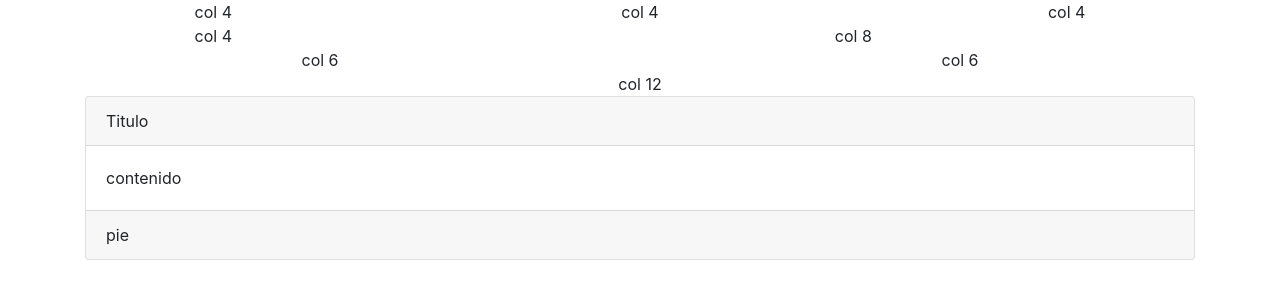
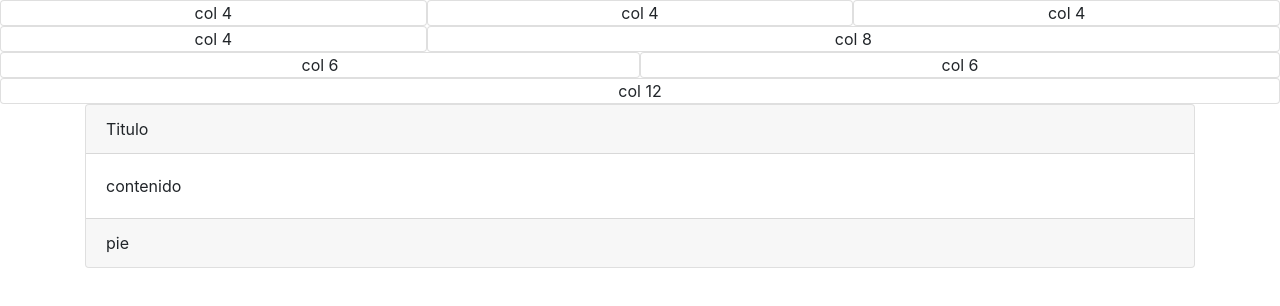
Before and after one commit to arcana08/introduccion_a_boostrap4, a plain HTML site: page usodecards.html in a window 1280 px wide. Drawn offline with Linux system fonts and the light colour scheme.

Commit message:
divs card

```diff
--- a/usodecards.html
+++ b/usodecards.html
@@ -10,20 +10,20 @@
 
     <div class="container-fluid" >
         <div class="row" >
-            <div class="col col-md-4" style="display: flex; justify-content: center; align-items: center;" >col 4</div>
-            <div class="col col-md-4"style="display: flex; justify-content: center; align-items: center;">col 4</div>
-            <div class="col col-md-4"style="display: flex; justify-content: center; align-items: center;">col 4</div>
+            <div class="card col-md-4" style="display: flex; justify-content: center; align-items: center;" >col 4</div>
+            <div class="card col-md-4"style="display: flex; justify-content: center; align-items: center;">col 4</div>
+            <div class="card col-md-4"style="display: flex; justify-content: center; align-items: center;">col 4</div>
         </div>
         <div class="row">
-            <div class="col col-md-4"style="display: flex; justify-content: center; align-items: center;">col 4</div>
-            <div class="col col-md-8"style="display: flex; justify-content: center; align-items: center;">col 8</div>
+            <div class="card col-md-4"style="display: flex; justify-content: center; align-items: center;">col 4</div>
+            <div class="card col-md-8"style="display: flex; justify-content: center; align-items: center;">col 8</div>
         </div>
         <div class="row">
-            <div class="col col-md-6"style="display: flex; justify-content: center; align-items: center;">col 6</div>
-            <div class="col col-md-6"style="display: flex; justify-content: center; align-items: center;">col 6</div>
+            <div class="card col-md-6"style="display: flex; justify-content: center; align-items: center;">col 6</div>
+            <div class="card col-md-6"style="display: flex; justify-content: center; align-items: center;">col 6</div>
         </div>
         <div class="row">
-            <div class="col col-md-12"style="display: flex; justify-content: center; align-items: center;">col 12</div>
+            <div class="card col-md-12"style="display: flex; justify-content: center; align-items: center;">col 12</div>
         </div>
     </div>
 
```
